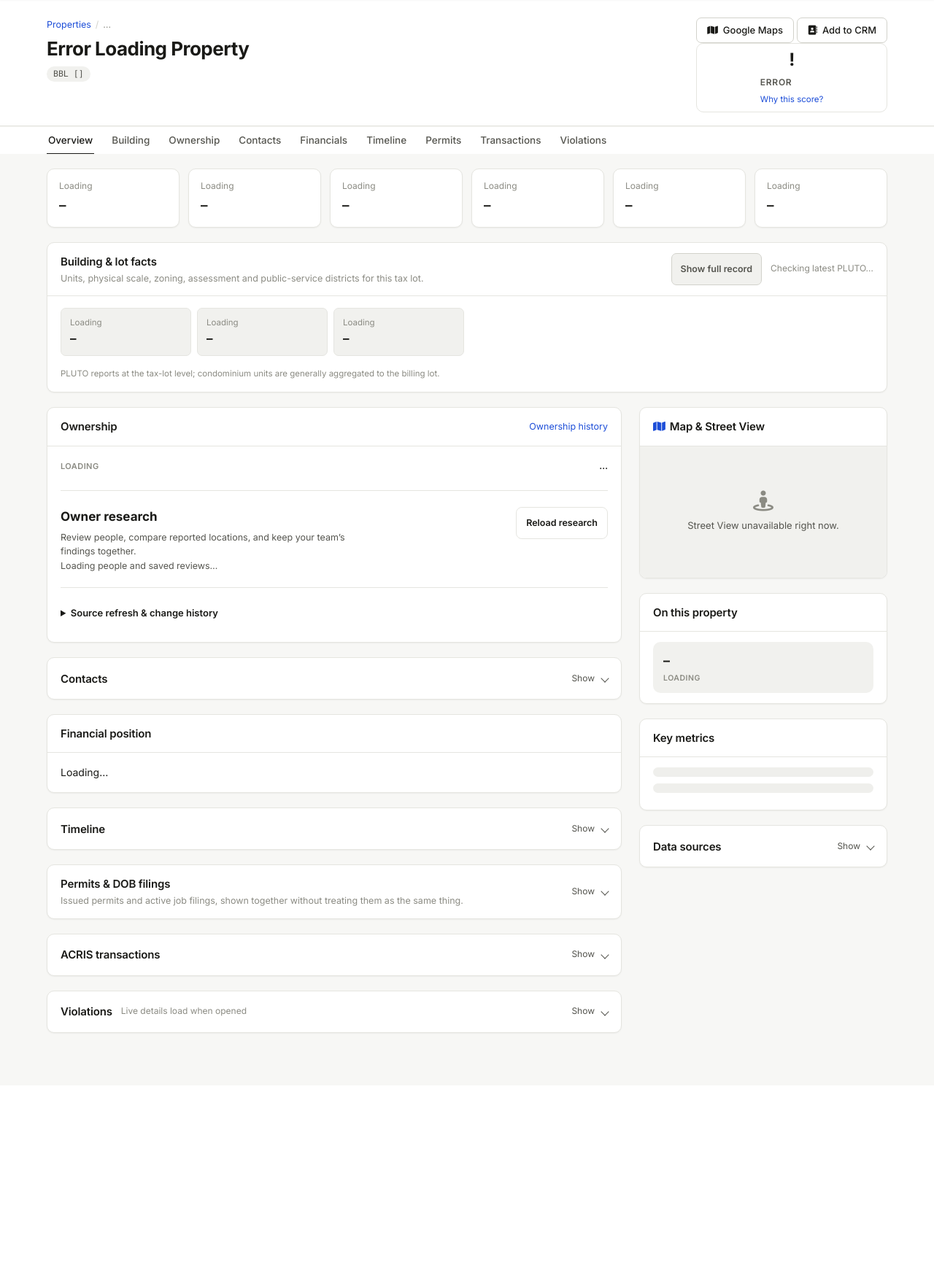
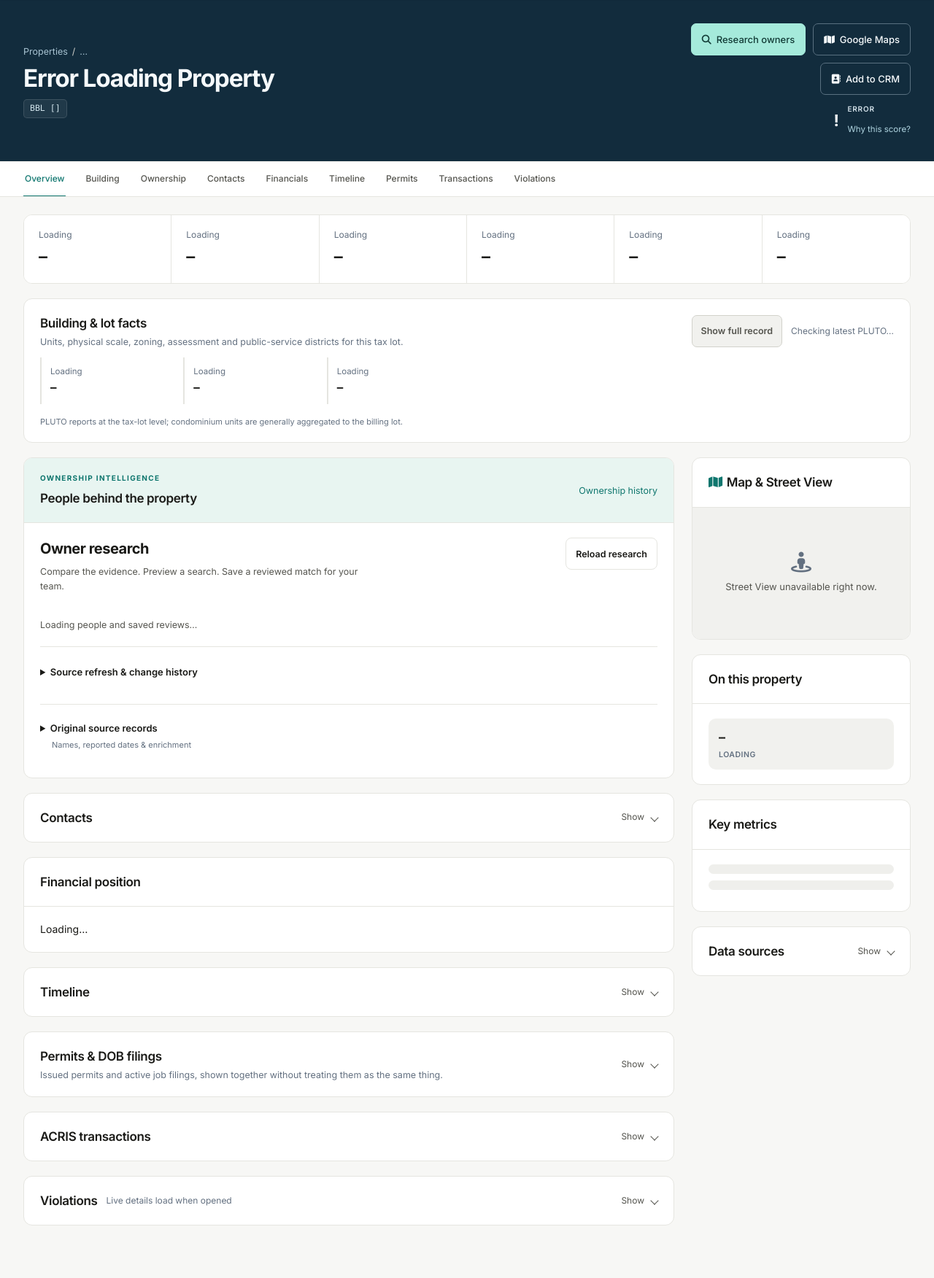
Before and after one commit to matthewmakh/NYC-DOB-permit-search-and-parse, a Python web app: template dashboard_html/templates/building_profile.html in a window 1280 px wide. Shown: the part 61-1813 px from the top of the page at 73% size. Before the commit the page ends 1479 px from the top, so only its background shows below. Run offline with Jinja, Linux system fonts and the light colour scheme; the template is opened without the code that fills it: most values are stand-ins (such as "Sample title", 1, 10 or a date in 2020).

Commit message:
Redesign property discovery and owner research workspace

```diff
--- a/dashboard_html/static/css/app.css
+++ b/dashboard_html/static/css/app.css
@@ -14,7 +14,7 @@
     /* Ink */
     --ink: #1a1a17;
     --ink-2: #55554f;
-    --ink-3: #8b8b83;
+    --ink-3: #687067;
 
     /* Lines */
     --line: #e5e5e0;
@@ -67,7 +67,7 @@ html[data-theme="dark"] {
 
     --ink: #f5f5f7;
     --ink-2: rgba(235, 235, 245, 0.64);
-    --ink-3: rgba(235, 235, 245, 0.38);
+    --ink-3: #a9adb8;
 
     --line: rgba(84, 84, 88, 0.5);
     --line-2: rgba(84, 84, 88, 0.7);
--- /dev/null
+++ b/dashboard_html/static/css/property-workspace.css
@@ -0,0 +1,147 @@
+/* Property discovery and ownership research share one visual language. */
+.property-workspace, .property-explorer {
+    --accent: #0f766e;
+    --accent-hover: #115e59;
+    --accent-soft: #e8f5f1;
+    --ink-3: #637080;
+    --workspace-navy: #122c3d;
+}
+html[data-theme="dark"] .property-workspace,
+html[data-theme="dark"] .property-explorer {
+    --accent: #79dccc;
+    --accent-hover: #a5eadf;
+    --accent-soft: #173c39;
+    --ink-3: #adb9c6;
+    --workspace-navy: #112a39;
+}
+.workspace-eyebrow { display: block; font-size: 10px; font-weight: 700; letter-spacing: .13em; text-transform: uppercase; color: var(--accent); margin-bottom: 6px; }
+.property-workspace .dossier-head { background: var(--workspace-navy); color: #f6fafc; border: 0; }
+.property-workspace .dossier-head-inner, .property-workspace .dossier-body, .property-workspace .section-nav { max-width: 1440px; }
+.property-workspace .dossier-head-inner { padding: 32px 32px 30px; }
+.property-workspace .dossier-head-row { align-items: center; }
+.property-workspace .building-address { font-size: clamp(25px, 2.6vw, 38px); letter-spacing: -.035em; }
+.property-workspace .address-city { color: #c0d2dd; font-size: 15px; margin: 10px 0 2px; }
+.property-workspace .dossier-crumbs, .property-workspace .dossier-crumbs a { color: #a8c3d2; }
+.property-workspace .id-chip { background: #ffffff10; color: #d1e4ec; border: 1px solid #ffffff20; border-radius: 5px; padding: 3px 8px; }
+.property-workspace .dossier-head-actions { display: flex; flex-wrap: wrap; max-width: 430px; justify-content: flex-end; gap: 10px; }
+.property-workspace .dossier-head-actions .btn { min-height: 44px; background: transparent; border: 1px solid #597080; color: #f6fafc; }
+.property-workspace .dossier-head-actions .research-jump { background: #a5eadb; border-color: #a5eadb; color: #123b36; }
+.property-workspace .risk-score-card { flex-direction: row; min-width: 0; width: 100%; justify-content: flex-end; padding: 2px 0; background: transparent; border: 0; gap: 12px; }
+.property-workspace .risk-score-value { font-size: 22px; }
+.property-workspace .risk-score-card .risk-score-label { color: #d2e0e8; font-size: 10px; letter-spacing: .08em; }
+.property-workspace .risk-score-card .risk-explanation-btn { color: #b0d5e1; min-height: 24px; }
+.property-workspace .risk-green .risk-score-value { color: #a5eadb; }
+.property-workspace .risk-yellow .risk-score-value { color: #ffd28b; }
+.property-workspace .risk-red .risk-score-value { color: #ffb1a8; }
+.property-workspace .section-nav-bar { top: var(--site-nav-height, 60px); border-bottom: 1px solid var(--line); }
+.property-workspace .section-nav { padding: 0 32px; gap: 25px; }
+.property-workspace .section-nav .tab-btn { min-height: 48px; font-size: 12px; }
+.property-workspace .section-nav .tab-btn.active { color: var(--accent); border-color: var(--accent); }
+.property-workspace .dossier-body { padding: 24px 32px 0; }
+.property-workspace .glance-strip { gap: 0; border: 1px solid var(--line); border-radius: 12px; overflow: hidden; background: var(--surface); }
+.property-workspace .glance-tile { border: 0; border-right: 1px solid var(--line); border-radius: 0; box-shadow: none; padding: 18px 20px; }
+.property-workspace .glance-tile:last-child { border-right: 0; }
+.property-workspace .glance-value { font-size: 24px; letter-spacing: -.035em; }
+.property-workspace .dossier-rail { width: 300px; }
+.property-workspace .dossier-card { border-radius: 12px; box-shadow: none; }
+.property-workspace .dossier-card-head { padding: 20px 22px; }
+.property-workspace .dossier-card-head h3 { font-size: 17px; letter-spacing: -.02em; }
+.property-workspace .dossier-card-body { padding: 20px 22px; }
+.property-workspace .streetview-card .dossier-card-body { padding: 0; }
+.property-workspace .building-intelligence-card .dossier-card-head { padding-bottom: 12px; border-bottom: 0; }
+.property-workspace .building-intelligence-card .dossier-card-body { padding-top: 0; }
+.property-workspace .building-fact-highlight { background: transparent; border: 0; border-left: 2px solid var(--line); border-radius: 0; }
+.property-workspace .building-facts-note { font-size: 11px; }
+.property-workspace #tab-owners > .dossier-card-head { background: var(--accent-soft); }
+.property-workspace .owner-research { margin-top: 0; padding-top: 0; border-top: 0; scroll-margin-top: 130px; }
+.property-workspace .owner-research h4 { font-size: 20px; letter-spacing: -.025em; }
+.property-workspace .owner-research-heading p { max-width: 56ch; }
+.research-toolbar { display: flex; flex-wrap: wrap; gap: 6px; margin: 20px 0 14px; }
+.research-filter { display: inline-flex; align-items: center; justify-content: center; gap: 7px; min-height: 44px; border: 1px solid var(--line); border-radius: 7px; padding: 8px 11px; font: 600 12px var(--font); color: var(--ink-2); background: var(--surface); cursor: pointer; }
+.research-filter span { color: var(--ink-2); background: var(--surface-2); padding: 2px 5px; font-size: 10px; border-radius: 4px; font-variant-numeric: tabular-nums; }
+.research-filter[aria-pressed="true"] { color: var(--accent); background: var(--accent-soft); border-color: var(--accent); }
+.research-filter:hover { border-color: var(--accent); }
+.property-workspace #owner-research-people { display: grid; grid-template-columns: repeat(2, minmax(0, 1fr)); gap: 12px; align-items: start; }
+.property-workspace .research-person { padding: 18px; margin: 0; background: var(--surface); border-radius: 10px; border-top: 3px solid var(--accent); }
+.property-workspace .research-person-blocked { border-top-color: var(--red); }
+.research-kind { display: block; color: var(--ink-3); text-transform: uppercase; letter-spacing: .1em; font-size: 9px; font-weight: 700; margin-bottom: 6px; }
+.property-workspace .research-person h5 { font-size: 17px; letter-spacing: -.015em; }
+.property-workspace .research-person-head { flex-wrap: wrap; gap: 10px; }
+.property-workspace .research-status { font-size: 10px; border-radius: 4px; }
+.research-snapshot { display: grid; gap: 5px; font-size: 11px; color: var(--ink-2); margin: 16px 0 10px; }
+.research-snapshot span:first-child { color: var(--ink); font-weight: 500; font-size: 12px; }
+.research-snapshot i { color: var(--accent); margin-right: 4px; }
+.research-evidence-disclosure { border-top: 1px solid var(--line); border-bottom: 1px solid var(--line); }
+.research-evidence-disclosure > summary { min-height: 44px; padding: 12px 0; font-size: 11px; font-weight: 600; cursor: pointer; }
+.research-evidence-disclosure > summary span { font-weight: 400; color: var(--ink-3); margin-left: 6px; }
+.property-workspace .research-actions { margin-top: 16px; }
+.property-workspace .research-actions .research-button { flex: 1 1 auto; font-size: 11px; padding: 8px; }
+.property-workspace .research-button-primary { background: #0f766e; border-color: #0f766e; color: #fff; gap: 8px; }
+.research-entity-note { color: var(--ink-3); font-size: 11px; width: 100%; }
+.research-empty { padding: 26px; background: var(--surface-2); border-radius: 8px; color: var(--ink-2); grid-column: 1 / -1; }
+.property-workspace .research-conflicts { margin: 0 0 16px; border-left-width: 2px; padding: 0 12px; }
+.research-conflicts > summary { min-height: 44px; padding: 12px 0; cursor: pointer; font-weight: 600; font-size: 12px; }
+.research-conflicts > summary i { margin-right: 6px; }
+.research-conflicts > summary span { font-weight: 400; margin-left: 8px; }
+.property-workspace .research-conflicts p { padding-bottom: 12px; }
+.ownership-ledger { border-top: 1px solid var(--line); margin-top: 20px; padding-top: 6px; }
+.ownership-ledger > summary { cursor: pointer; padding: 16px 0; font-size: 13px; font-weight: 600; }
+.ownership-ledger > summary span { display: block; margin: 4px 0 0 16px; font-size: 11px; color: var(--ink-3); font-weight: 400; }
+.property-workspace .owner-item { padding: 14px 0; border-bottom: 1px solid var(--line); }
+.property-workspace .owner-source { font-size: 10px; white-space: normal; max-width: 42%; }
+.property-workspace .sos-highlight { padding: 14px; }
+.property-workspace :focus-visible, .property-explorer :focus-visible { outline: 3px solid var(--accent); outline-offset: 3px; }
+.property-explorer .main-container { flex-wrap: wrap; max-width: 1600px; padding: 28px 32px; }
+.explorer-heading { width: 100%; display: flex; justify-content: space-between; align-items: end; gap: 20px; padding: 5px 0 10px; }
+.explorer-heading h1 { font-size: clamp(26px, 3vw, 36px); line-height: 1.2; letter-spacing: -.045em; margin: 6px 0 12px; }
+.explorer-heading p { font-size: 13px; color: var(--ink-2); }
+.explorer-scope { font-size: 11px; color: var(--ink-3); white-space: nowrap; padding-bottom: 3px; }
+.property-explorer .sidebar { width: 248px; }
+.property-explorer .sidebar-header h2 { font-size: 15px; }
+.property-explorer .stats-dashboard { gap: 0; border: 1px solid var(--line); border-radius: 10px; overflow: hidden; }
+.property-explorer .stat-card { border: 0; border-right: 1px solid var(--line); border-radius: 0; padding: 16px; }
+.property-explorer .stat-card:last-child { border-right: 0; }
+.property-explorer .stat-card .stat-value { font-size: 25px; }
+.property-explorer .stat-card:first-child { background: var(--accent-soft); }
+.property-explorer .property-card { border-radius: 10px; box-shadow: 0 2px 3px #00000003; }
+.property-explorer .property-card:hover { border-color: var(--accent); box-shadow: 0 4px 18px #0000000b; }
+.property-explorer .property-address { font-size: 16px; letter-spacing: -.025em; }
+.property-explorer .controls-bar { border-bottom: 1px solid var(--line); padding-bottom: 16px; margin-top: 20px; }
+@media (max-width: 1200px) {
+    .property-workspace #owner-research-people { grid-template-columns: 1fr; }
+    .property-workspace .dossier-head-actions { max-width: 360px; }
+}
+@media (max-width: 960px) {
+    .property-workspace .dossier-rail { width: 100%; }
+    .property-workspace #owner-research-people { grid-template-columns: repeat(2, minmax(0, 1fr)); }
+    .property-workspace .dossier-head-actions { max-width: none; justify-content: flex-start; }
+    .property-workspace .risk-score-card { width: auto; }
+    .explorer-scope { display: none; }
+    .property-explorer .main-container { flex-direction: column; }
+    .property-explorer .content, .property-explorer .sidebar { width: 100%; }
+}
+@media (max-width: 640px) {
+    .property-workspace .dossier-head-inner { padding: 24px 16px; }
+    .property-workspace .dossier-body { padding: 16px 12px 0; }
+    .property-workspace .section-nav { padding: 0 16px; gap: 20px; }
+    .property-workspace .dossier-card-head, .property-workspace .dossier-card-body { padding: 16px; }
+    .property-workspace .glance-tile { padding: 12px; border-bottom: 1px solid var(--line); }
+    .property-workspace .glance-value { font-size: 21px; }
+    .property-workspace #owner-research-people { grid-template-columns: 1fr; }
+    .property-workspace .research-person { padding: 16px; }
+    .property-workspace .owner-research-heading { flex-wrap: wrap; gap: 10px; }
+    .property-workspace .owner-research-heading .research-button { min-height: 36px; }
+    .research-filter { flex: 1 1 auto; }
+    .property-workspace .owner-source { max-width: none; }
+    .property-workspace .risk-score-card { justify-content: flex-start; width: 100%; margin-top: 4px; }
+    .property-explorer .main-container { padding: 20px 16px; }
+    .property-explorer .stat-card { padding: 12px; }
+    .property-explorer .stat-card .stat-value { font-size: 22px; }
+}
+
+/* Page actions belong beside the page title, leaving navigation room to breathe. */
+.explorer-actions { display: flex; align-items: center; flex-wrap: wrap; gap: 8px; }
+.explorer-actions .btn { min-height: 44px; }
+.property-explorer .range-inputs { grid-template-columns: repeat(2, minmax(0, 1fr)); }
+.property-explorer .filter-input { min-width: 0; }
+@media (max-width: 1100px) { .explorer-heading { align-items: flex-start; flex-direction: column; } }
--- a/dashboard_html/static/js/properties.js
+++ b/dashboard_html/static/js/properties.js
@@ -299,7 +299,7 @@ async function loadPlays() {
         }
         if (!data.plays || !data.plays.length) {
             status.className = 'plays-status plays-status-warning';
-            status.textContent = 'No prebuilt filters are available. The signal migrations may not have run yet.';
+            status.textContent = 'No prebuilt filters are available yet. Use the filters to build your search.';
             return;
         }
         state.plays = data.plays;
--- a/dashboard_html/templates/building_profile.html
+++ b/dashboard_html/templates/building_profile.html
@@ -5,10 +5,11 @@
 {% block extra_css %}
 <link rel="stylesheet" href="{{ url_for('static', filename='css/profile.css') }}">
 <link rel="stylesheet" href="{{ url_for('static', filename='css/entity.css') }}">
+<link rel="stylesheet" href="/static/css/property-workspace.css">
 {% endblock %}
 
 {% block content %}
-<div class="dossier">
+<div class="dossier property-workspace">
 
     <!-- Header band: address, identifiers, risk, jump nav -->
     <div class="dossier-head">
@@ -24,6 +25,7 @@
                     </div>
                 </div>
                 <div class="dossier-head-actions">
+                    <a class="btn research-jump" href="#owner-research"><i class="fas fa-magnifying-glass" aria-hidden="true"></i> Research owners</a>
                     <a class="btn btn-secondary" id="streetview-btn" href="#streetview-card"
                        title="See this property in Google Maps">
                         <i class="fas fa-map"></i> Google Maps
@@ -114,21 +116,16 @@
 
                 <section class="dossier-card" id="tab-owners">
                     <div class="dossier-card-head">
-                        <h3>Ownership</h3>
+                        <div><span class="workspace-eyebrow">Ownership intelligence</span><h3>People behind the property</h3></div>
                         <button class="linklike" id="toggle-owner-history">Ownership history</button>
                     </div>
                     <div class="dossier-card-body">
-                        <div class="owner-sources" id="owner-sources">
-                            <div class="owner-item skeleton">
-                                <span class="owner-source">Loading</span>
-                                <span class="owner-name">&hellip;</span>
-                            </div>
-                        </div>
                         <section class="owner-research" id="owner-research" aria-labelledby="owner-research-heading">
                             <div class="owner-research-heading">
-                                <div><h4 id="owner-research-heading">Owner research</h4><p>Review people, compare reported locations, and keep your team’s findings together.</p></div>
+                                <div><h4 id="owner-research-heading">Owner research</h4><p>Compare the evidence. Preview a search. Save a reviewed match for your team.</p></div>
                                 <button type="button" class="research-button" data-research-action="reload">Reload research</button>
                             </div>
+                            <div id="owner-research-toolbar" class="research-toolbar" aria-label="Filter ownership records"></div>
                             <p id="owner-research-feedback" class="research-feedback" role="status" aria-live="polite"></p>
                             <div id="owner-research-conflicts"></div>
                             <div id="owner-research-people"><p class="research-muted">Loading people and saved reviews…</p></div>
@@ -139,6 +136,15 @@
                                 <div id="owner-research-history"></div>
                             </details>
                         </section>
+                        <details class="ownership-ledger">
+                            <summary>Original source records <span>Names, reported dates &amp; enrichment</span></summary>
+                            <div class="owner-sources" id="owner-sources">
+                                <div class="owner-item skeleton">
+                                    <span class="owner-source">Loading</span>
+                                    <span class="owner-name">&hellip;</span>
+                                </div>
+                            </div>
+                        </details>
                         <div id="owners-content" class="owner-history" style="display: none;">Loading&hellip;</div>
                     </div>
                 </section>
```
Also changed, not shown: dashboard_html/templates/properties.html (+14 -4 lines), owner_research_ui_tests.js (+39 -0 lines), dashboard_html/static/js/building_profile.js.
